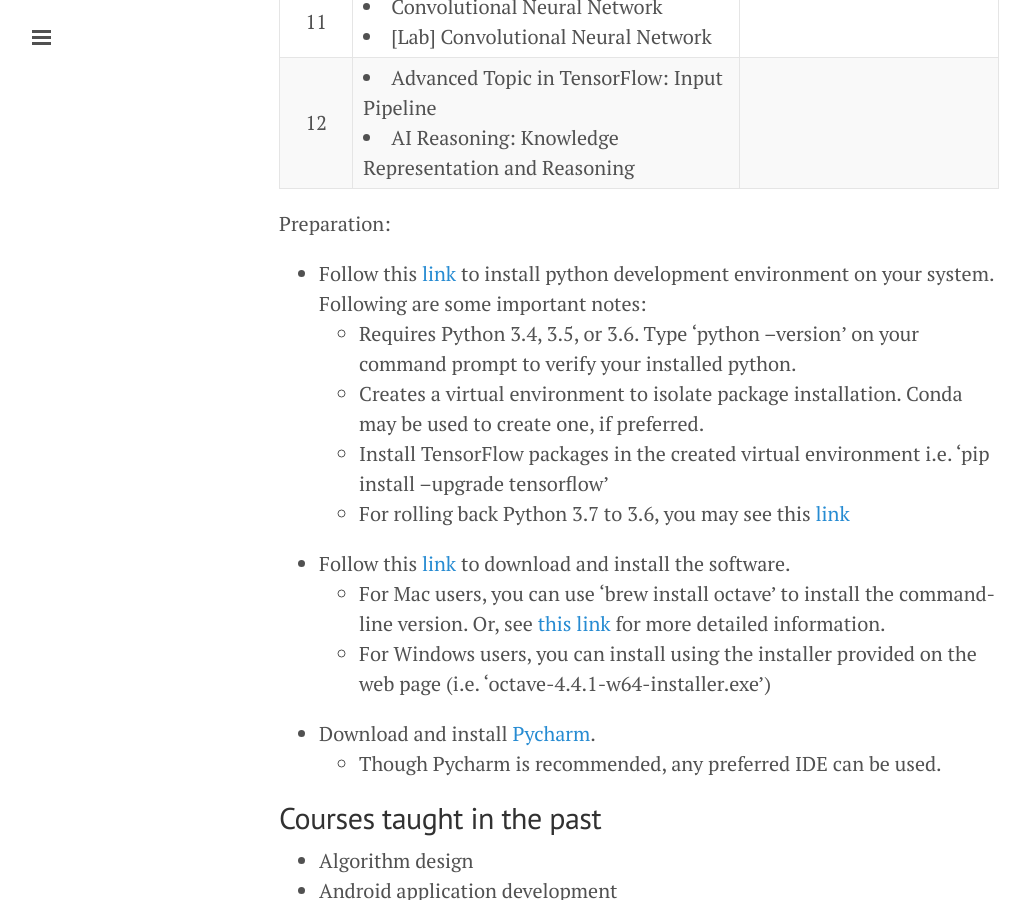
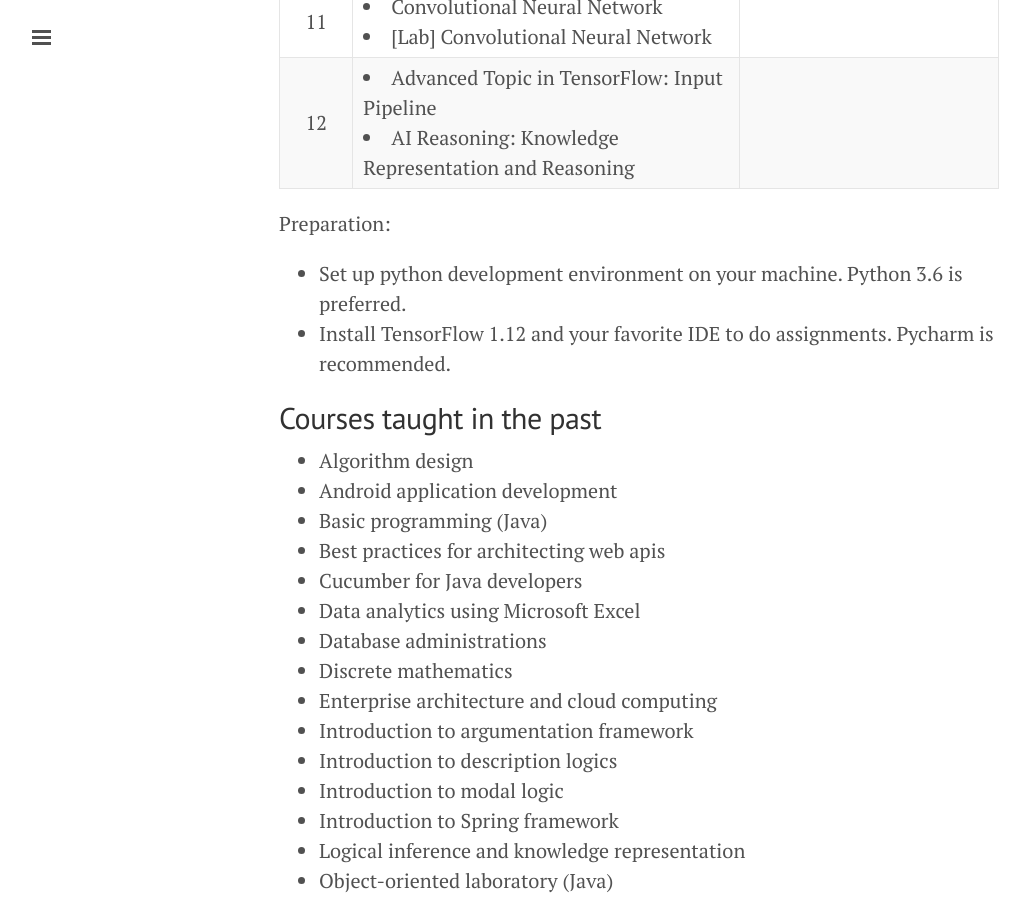
Before and after one commit to xlives/xlives.github.io, a Jekyll site: the page built from courses.markdown, in a window 1280 px wide and 900 px high, scrolled down 2005 px. Shown: the whole window, without its empty margins (1-1031 px from the left). Built offline with Jekyll 4.4.1, drawn with Linux system fonts in a browser that asks for light colours; some of the changed text lies outside the part shown.

Commit message:
Update courses.markdown

```diff
--- a/courses.markdown
+++ b/courses.markdown
@@ -10,7 +10,7 @@ Present
 *   Artificial intelligence bootcamp at Thai Programmer Association & Software Park Thailand
     *    **Objectives:** Overview the state-of-the-art technologies related to artificial intelligence (AI) with the
     primary focus on machine learning techniques. Students will learn about best practices in AI and experience
-    the development using widely-used technologies and tools (e.g. TensorFlow and Octave).
+    the development using widely-used technologies and tools (e.g. TensorFlow).
     *    **Location:** [BB Co-Meeting Space](https://goo.gl/maps/fCSZ89ikkp92) BTS ช่องนนทรี (ไม่มีที่จอดรถ)
           * การเดินทางจาก BTS ช่องนนทรี: <https://www.youtube.com/watch?v=uJsRg-VmmMU>
           * การเดินทางจาก BTS ศาลาแดง <https://www.youtube.com/watch?v=atVx7jrVMqM>
@@ -105,18 +105,8 @@ Present
 </table>
 
 Preparation:
-*   Follow this [link](https://www.tensorflow.org/install/pip) to install python development environment on your system.
-Following are some important notes:
-    *   Requires Python 3.4, 3.5, or 3.6. Type 'python --version' on your command prompt to verify your installed python.
-    *   Creates a virtual environment to isolate package installation. Conda may be used to create one, if preferred.
-    *   Install TensorFlow packages in the created virtual environment i.e. 'pip install --upgrade tensorflow'
-    *   For rolling back Python 3.7 to 3.6, you may see this [link](https://apple.stackexchange.com/questions/329187/homebrew-rollback-from-python-3-7-to-python-3-6-5-x)
-*   Follow this [link](https://www.gnu.org/software/octave/download.html) to download and install the software.
-    *   For Mac users, you can use 'brew install octave' to install the command-line version. Or, see
-    [this link](https://wiki.octave.org/Octave_for_macOS) for more detailed information.
-    *   For Windows users, you can install using the installer provided on the web page (i.e. 'octave-4.4.1-w64-installer.exe')
-*   Download and install [Pycharm](https://www.jetbrains.com/pycharm/).
-    *   Though Pycharm is recommended, any preferred IDE can be used.
+*   Set up python development environment on your machine. Python 3.6 is preferred.
+*   Install TensorFlow 1.12 and your favorite IDE to do assignments. Pycharm is recommended.
 
 Courses taught in the past
 ---------------------
```
